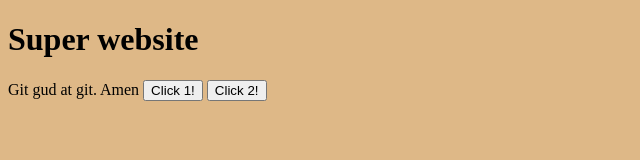
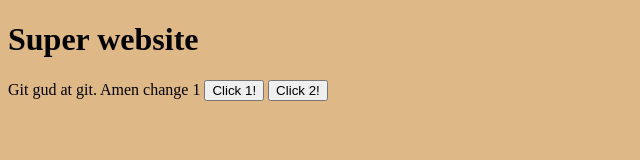
Before and after one commit to marekk3301/UKOS_w1, a plain HTML site: page index.html in a window 1280 px wide. Shown: the whole page, without its empty margins (0-640 px from the left). Drawn offline with Linux system fonts and the light colour scheme.

Commit message:
first commit

```diff
--- a/index.html
+++ b/index.html
@@ -9,6 +9,7 @@
 <body>
     <h1>Super website</h1>
     Git gud at git. Amen
+    change 1
     <button>Click 1!</button>
     <button>Click 2!</button>
 </body>
```
